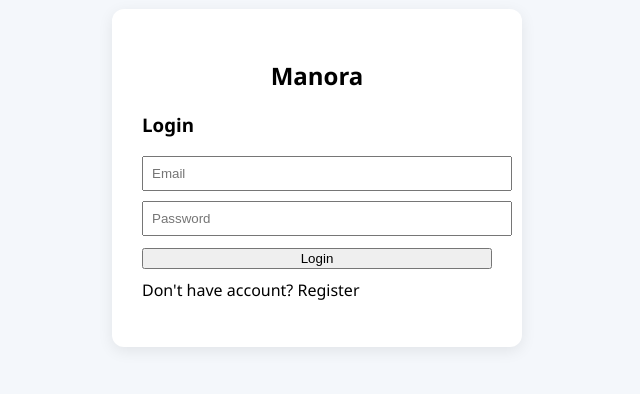
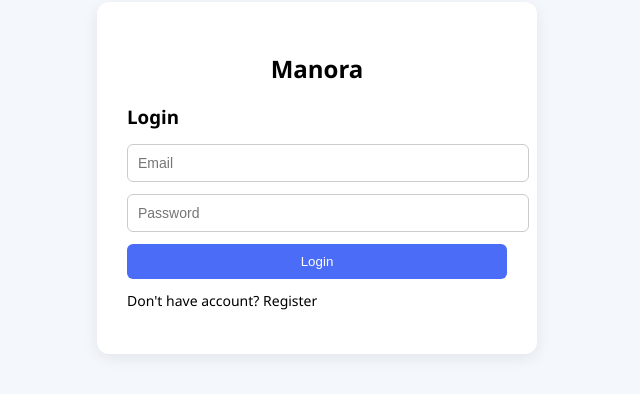
Before and after one commit to jujhar6226/manora-frontend, a React (Create React App) app: page / in a window 1280 px wide. Shown: the part 222-616 px from the top of the page, without its empty margins (323-963 px from the left). Built offline with nearby package versions, Linux system fonts and the light colour scheme.

Commit message:
Improved Auth UI styling without changing functionality

```diff
--- a/src/components/Auth.js
+++ b/src/components/Auth.js
@@ -13,6 +13,26 @@ function Auth({
   handleRegister,
   message
 }) {
+  const inputStyle = {
+    width: "100%",
+    marginBottom: 12,
+    padding: 10,
+    borderRadius: 6,
+    border: "1px solid #ccc",
+    fontSize: 14
+  };
+
+  const buttonStyle = {
+    width: "100%",
+    background: "#4a6cf7",
+    color: "white",
+    border: "none",
+    padding: 10,
+    borderRadius: 6,
+    cursor: "pointer",
+    fontWeight: "500"
+  };
+
   return (
     <div
       style={{
@@ -30,38 +50,44 @@ function Auth({
           padding: 30,
           borderRadius: 12,
           boxShadow: "0 4px 15px rgba(0,0,0,0.08)",
-          width: 350,
+          width: 380,
+          maxWidth: "90%",
         }}
       >
-        <h2 style={{ textAlign: "center" }}>Manora</h2>
+        <h2 style={{ textAlign: "center", marginBottom: 10 }}>Manora</h2>
 
         {isRegistering ? (
           <>
-            <h3>Register</h3>
+            <h3 style={{ marginBottom: 15 }}>Register</h3>
+
             <input
-              style={{ width: "100%", marginBottom: 10, padding: 8 }}
+              style={inputStyle}
               placeholder="Name"
               value={name}
               onChange={(e) => setName(e.target.value)}
             />
+
             <input
-              style={{ width: "100%", marginBottom: 10, padding: 8 }}
+              style={inputStyle}
               placeholder="Email"
               value={email}
               onChange={(e) => setEmail(e.target.value)}
             />
+
             <input
-              style={{ width: "100%", marginBottom: 10, padding: 8 }}
+              style={inputStyle}
               type="password"
               placeholder="Password"
               value={password}
               onChange={(e) => setPassword(e.target.value)}
             />
-            <button style={{ width: "100%" }} onClick={handleRegister}>
+
+            <button style={buttonStyle} onClick={handleRegister}>
               Register
             </button>
+
             <p
-              style={{ cursor: "pointer", marginTop: 10 }}
+              style={{ cursor: "pointer", marginTop: 12, fontSize: 14 }}
               onClick={() => setIsRegistering(false)}
             >
               Already have account? Login
@@ -69,25 +95,29 @@ function Auth({
           </>
         ) : (
           <>
-            <h3>Login</h3>
+            <h3 style={{ marginBottom: 15 }}>Login</h3>
+
             <input
-              style={{ width: "100%", marginBottom: 10, padding: 8 }}
+              style={inputStyle}
               placeholder="Email"
               value={email}
               onChange={(e) => setEmail(e.target.value)}
             />
+
             <input
-              style={{ width: "100%", marginBottom: 10, padding: 8 }}
+              style={inputStyle}
               type="password"
               placeholder="Password"
               value={password}
               onChange={(e) => setPassword(e.target.value)}
             />
-            <button style={{ width: "100%" }} onClick={handleLogin}>
+
+            <button style={buttonStyle} onClick={handleLogin}>
               Login
             </button>
+
             <p
-              style={{ cursor: "pointer", marginTop: 10 }}
+              style={{ cursor: "pointer", marginTop: 12, fontSize: 14 }}
               onClick={() => setIsRegistering(true)}
             >
               Don't have account? Register
@@ -95,7 +125,11 @@ function Auth({
           </>
         )}
 
-        <p style={{ color: "red" }}>{message}</p>
+        {message && (
+          <p style={{ color: "red", marginTop: 10, fontSize: 14 }}>
+            {message}
+          </p>
+        )}
       </div>
     </div>
   );
```
